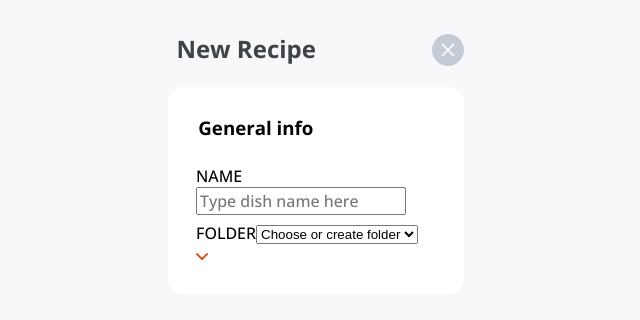
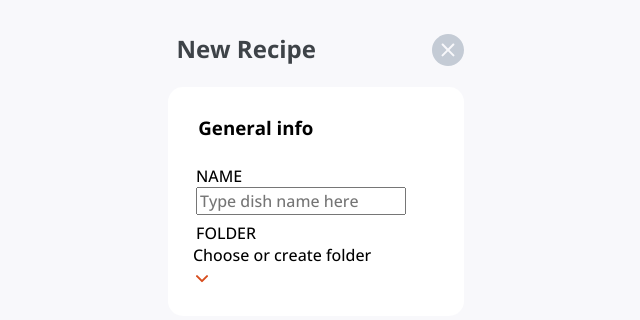
Before and after one commit to Android789515/recipe-site, a Next.js app: page / in a window 1280 px wide. Shown: the top 320 px of the page, without its empty margins (324-964 px from the left). Built offline with nearby package versions, Linux system fonts and the light colour scheme.

Commit message:
Removed default styling on select dropdown for the FolderDropdown component.  Also fixed positioning of the dropdown menu.

```diff
--- a/components/modals/add-recipe/general-info/FolderDropdown.tsx
+++ b/components/modals/add-recipe/general-info/FolderDropdown.tsx
@@ -13,8 +13,8 @@ const FolderDropdown = ({  }) => {
     return (
         <label className={styles.label}>
             Folder
-            <select value={option} required onChange={chooseOption}>
-                <option disabled>Choose or create folder</option>
+            <select className={styles.dropdown} value={option} required onChange={chooseOption}>
+                <option className={styles.option} disabled>Choose or create folder</option>
 
             </select>
 
--- a/styles/globals.css
+++ b/styles/globals.css
@@ -21,8 +21,14 @@ a {
 }
 
 input,
-textarea {
+textarea,
+select {
   font: inherit;
+}
+
+select {
+  -webkit-appearance: none;
+  -moz-appearance : none;
 }
 
 * {
--- a/styles/mixins.scss
+++ b/styles/mixins.scss
@@ -15,3 +15,9 @@
   background: none;
   border: none;
 }
+
+@mixin unstyledDropdown {
+  padding: 0;
+  background: none;
+  border: none;
+}
--- a/styles/modals/add-recipe/general-info/FolderDropdown.module.scss
+++ b/styles/modals/add-recipe/general-info/FolderDropdown.module.scss
@@ -1,5 +1,19 @@
 @use '../addRecipeMixins';
+@use '../../../mixins';
 
 .label {
   @include addRecipeMixins.labels
 }
+
+.dropdown {
+  @include mixins.unstyledDropdown;
+  display: block;
+
+  // Have to do to keep dropdown lined up correctly with labels
+  // due to how browsers render select elements
+  margin-left: -3px;
+
+  .option {
+    padding: 0;
+  }
+}
--- a/styles/modals/add-recipe/general-info/GeneralInfo.module.scss
+++ b/styles/modals/add-recipe/general-info/GeneralInfo.module.scss
@@ -5,6 +5,7 @@
   display: grid;
   grid-template-columns: 1fr 15em;
   grid-row-gap: .4em;
+  justify-content: start;
   align-items: center;
 
   padding: addRecipeVariables.$widgetPadding;
```
